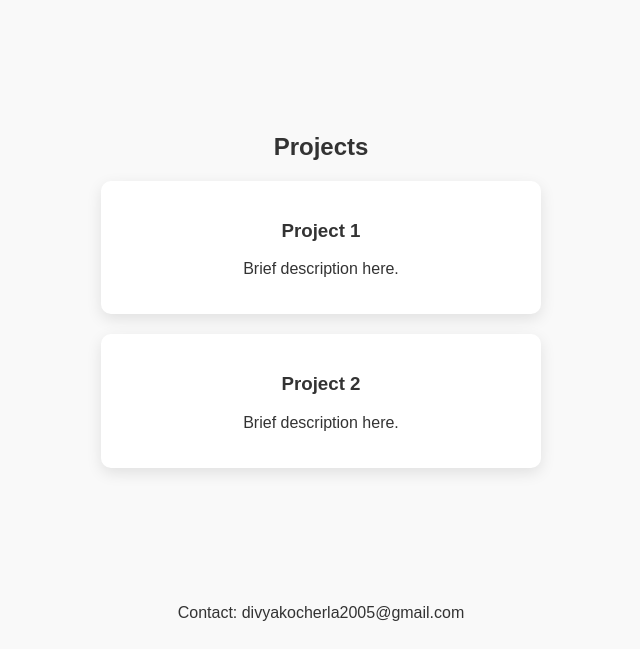
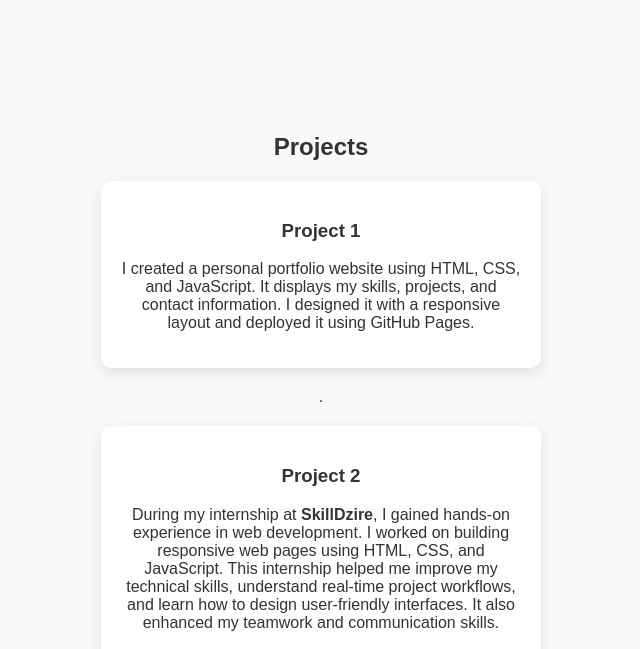
Before and after one commit to divyakocherla/divyakocherla.github.io, a plain HTML site: page index.html in a window 1280 px wide. Shown: the part 151-800 px from the top of the page, without its empty margins (319-959 px from the left). Drawn offline with Linux system fonts and the light colour scheme.

Commit message:
Update index.html

```diff
--- a/index.html
+++ b/index.html
@@ -16,11 +16,20 @@
         <h2 class="animate delay-2">Projects</h2>
         <div class="project-card animate delay-3">
             <h3>Project 1</h3>
-            <p>Brief description here.</p>
+            <p>I created a personal portfolio website using HTML, CSS, and JavaScript.
+    It displays my skills, projects, and contact information. I designed it
+    with a responsive layout and deployed it using GitHub Pages.
+  </p>
+</div>.</p>
         </div>
         <div class="project-card animate delay-4">
             <h3>Project 2</h3>
-            <p>Brief description here.</p>
+            <p>During my internship at <b>SkillDzire</b>, I gained hands-on experience in web development.
+    I worked on building responsive web pages using HTML, CSS, and JavaScript.
+    This internship helped me improve my technical skills, understand real-time project workflows,
+    and learn how to design user-friendly interfaces. It also enhanced my teamwork and communication skills.
+  </p>
+</div>.</p>
         </div>
     </section>
 
```
